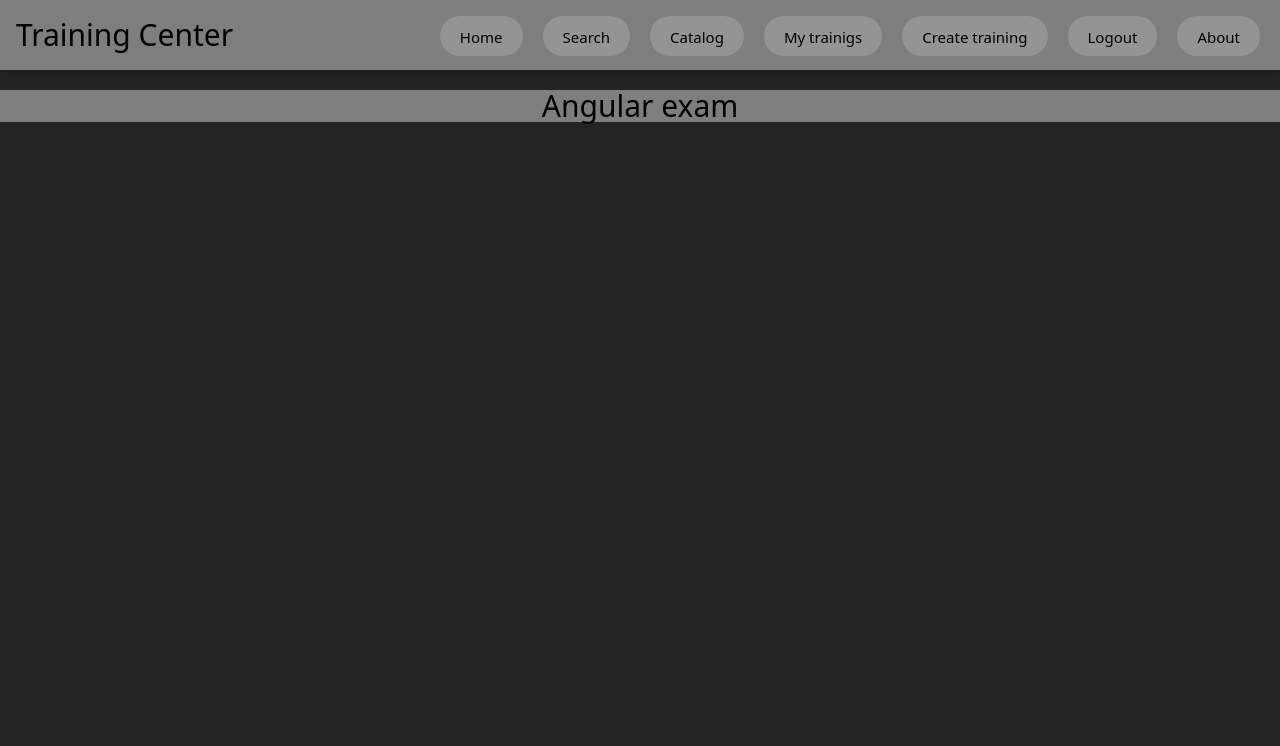
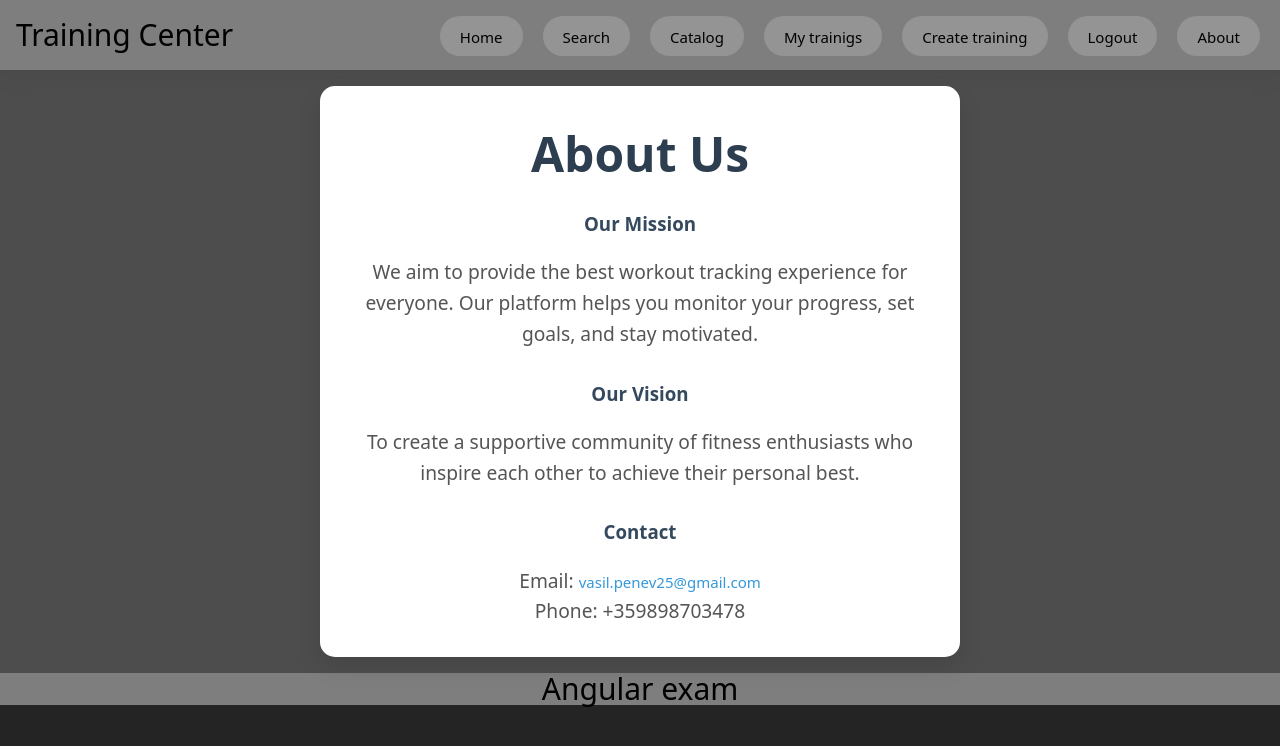
Before and after one commit to VasilP25/Regular-exam, a React (Vite) app: page /about in a window 1280 px wide. Shown: the top 746 px of the page. Built offline with nearby package versions, Linux system fonts and the light colour scheme.

Commit message:
Add about page

```diff
--- a/src/App.jsx
+++ b/src/App.jsx
@@ -3,6 +3,7 @@ import "./App.css";
 import Home from "./components/Home";
 import Header from "./components/Header";
 import Footer from "./components/Footer";
+import About from "./components/About";
 
 function App() {
   return (
@@ -10,6 +11,7 @@ function App() {
       <Header />
       <Routes>
         <Route path="/" element={<Home />} />
+        <Route path="/about" element={<About />} />
       </Routes>
       <Footer />
     </>
--- a/src/components/About.jsx
+++ b/src/components/About.jsx
@@ -0,0 +1,35 @@
+import { Link } from "react-router";
+
+export default function About() {
+  return (
+    <>
+      <div className="about-container">
+        <div className="about-card">
+          <h1>About Us</h1>
+          <h3>Our Mission</h3>
+          <p>
+            We aim to provide the best workout tracking experience for everyone.
+            Our platform helps you monitor your progress, set goals, and stay
+            motivated.
+          </p>
+
+          <h3>Our Vision</h3>
+          <p>
+            To create a supportive community of fitness enthusiasts who inspire
+            each other to achieve their personal best.
+          </p>
+
+          <h3>Contact</h3>
+          <p>
+            Email:{" "}
+            <Link to="mailto:vasil.penev25@gmail.com">
+              vasil.penev25@gmail.com
+            </Link>
+            <br />
+            Phone: +359898703478
+          </p>
+        </div>
+      </div>
+    </>
+  );
+}
--- a/src/index.css
+++ b/src/index.css
@@ -1,6 +1,7 @@
 @import url('./styles/Header.css');
 @import url('./styles/Home.css');
 @import url('./styles/Footer.css');
+@import url('./styles/About.css');
 
 
 :root {
--- /dev/null
+++ b/src/styles/About.css
@@ -0,0 +1,39 @@
+.about-container {
+  display: flex;
+  justify-content: center;
+  align-items: center;
+  /* min-height: 80vh; */
+  background-color: #7979797b;
+
+  padding: 1rem;
+}
+
+.about-card {
+  background: #ffffff;
+  padding: 0px 20px;
+  border-radius: 15px;
+  box-shadow: 0 10px 25px rgba(0,0,0,0.1);
+  max-width: 600px;
+  text-align: center;
+}
+
+.about-card h1 {
+  color: #2c3e50;
+}
+
+.about-card h3 {
+  color: #34495e;
+}
+
+.about-card p {
+  color: #555555;
+}
+
+.about-card a {
+  color: #3498db;
+  text-decoration: none;
+}
+
+.about-card a:hover {
+  text-decoration: underline;
+}
--- a/src/styles/Footer.css
+++ b/src/styles/Footer.css
@@ -6,6 +6,6 @@ background-color:#7f7e7e;
 height: 2rem;
 color: rgb(0, 0, 0);
 }
-p {
+footer p {
   font-size: 30px;
 }
--- a/src/styles/Header.css
+++ b/src/styles/Header.css
@@ -15,12 +15,7 @@ header{
   background-color: #7f7e7e;
   box-shadow: 1px 1px 20px rgba(0, 0, 0, 0.3);
   transition: all .8s;
-  /* justify-content: center; */
   align-items: center;
-
-  margin-bottom: 20px;
-
-
 }
 .title{
   color: #000000fe;
```
